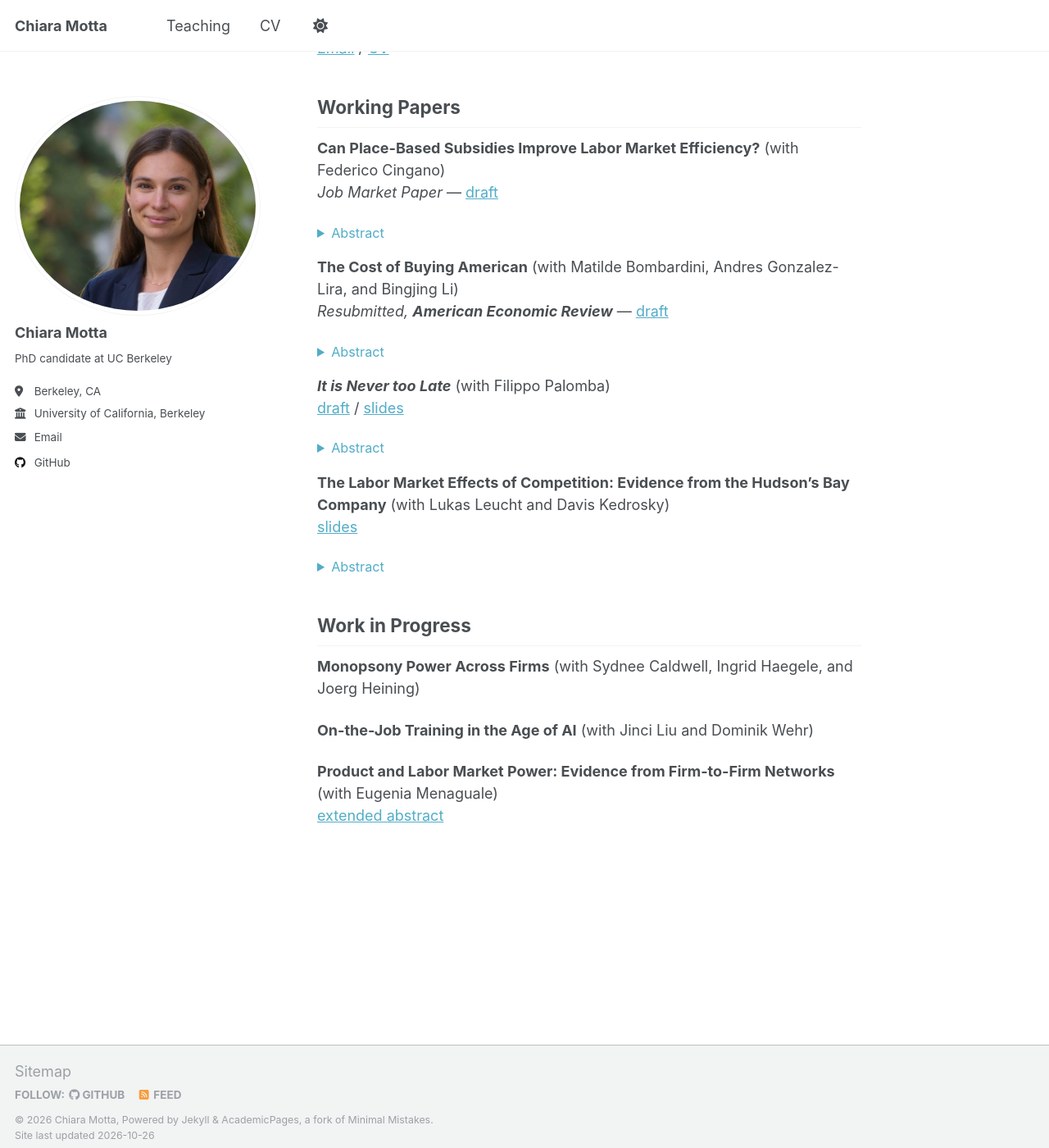
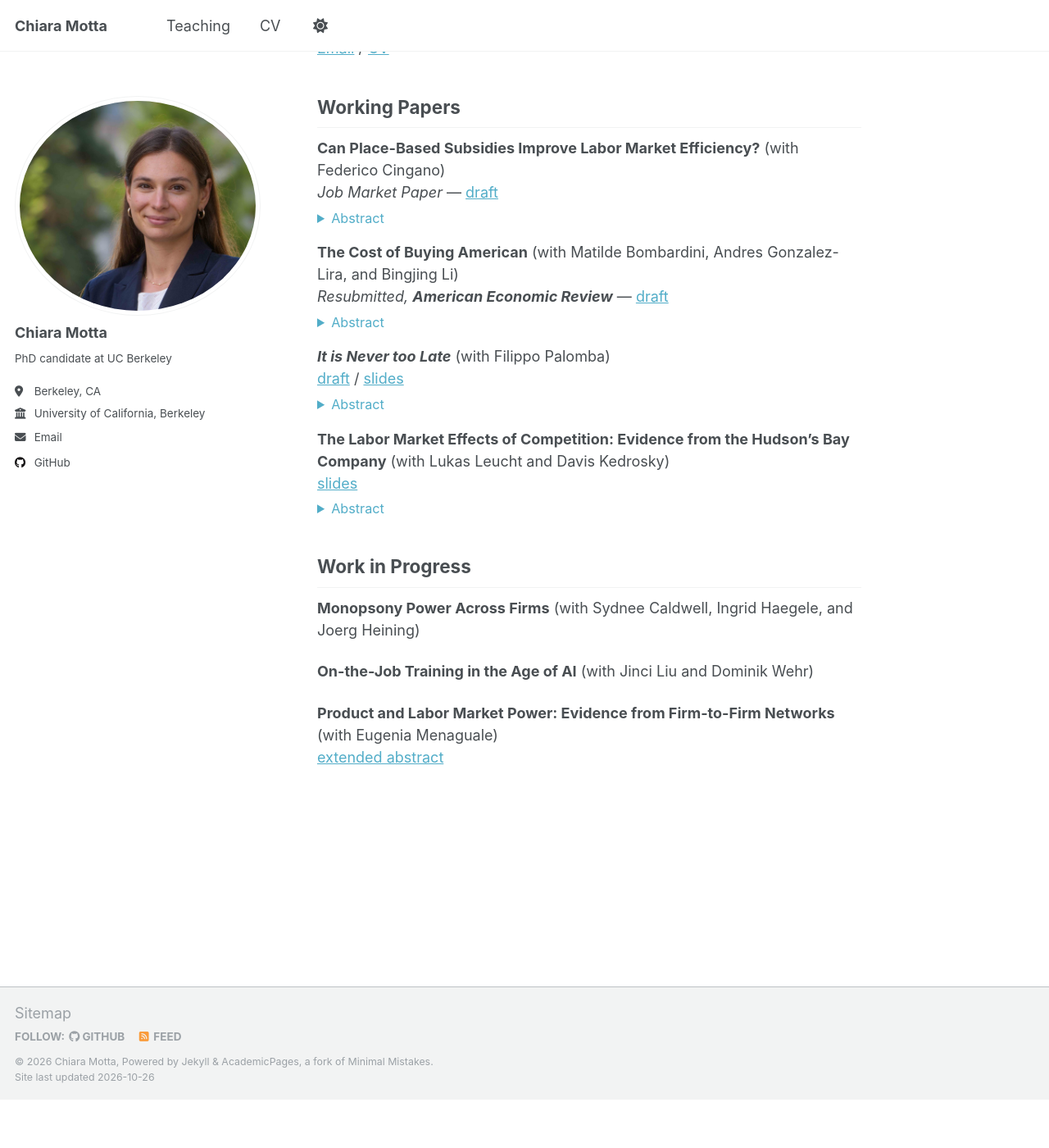
Before and after one commit to chimotta/chimotta.github.io, a Jekyll site: the page built from _pages/about.md, in a window 1280 px wide and 1400 px high, scrolled down 304 px. Shown: the whole window at 82% size. Built offline with Jekyll 4.4.1, drawn with Linux system fonts in a browser that asks for light colours; after the commit the page ends 1645 px from its top, so only the background shows below that.

Commit message:
Homepage: Abstract toggle closer to the paper line
Co-Authored-By: Claude Opus 5.5 <noreply@anthropic.com>

```diff
--- a/_sass/layout/_page.scss
+++ b/_sass/layout/_page.scss
@@ -422,7 +422,7 @@
 
 /* Collapsible paper abstracts on the homepage */
 .page__content details.abstract {
-  margin: 0.2em 0 1em;
+  margin: -1.1em 0 1em;         // sits right under the paper's line
   font-size: 0.9em;
 
   summary {
```
